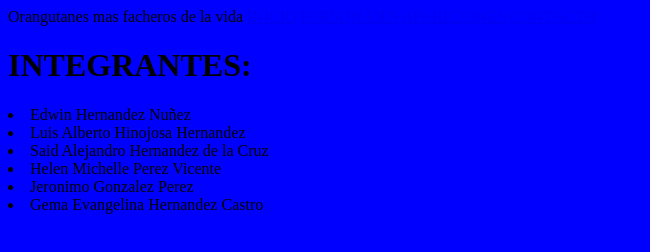
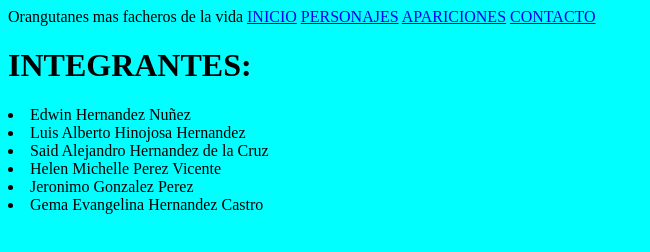
Before and after one commit to 19328061310022Edwin/Pilingo-loco, a plain HTML site: page index.html in a window 1280 px wide. Shown: the whole page, without its empty margins (0-650 px from the left). Drawn offline with Linux system fonts and the light colour scheme.

Commit message:
Paso 6 : Mejorando el color

```diff
--- a/main.css
+++ b/main.css
@@ -1,5 +1,5 @@
 body{
-	background-color:blue;
+	background-color:#00FFFF;
 }
 .cuadro{
 	width: 300px;
```
